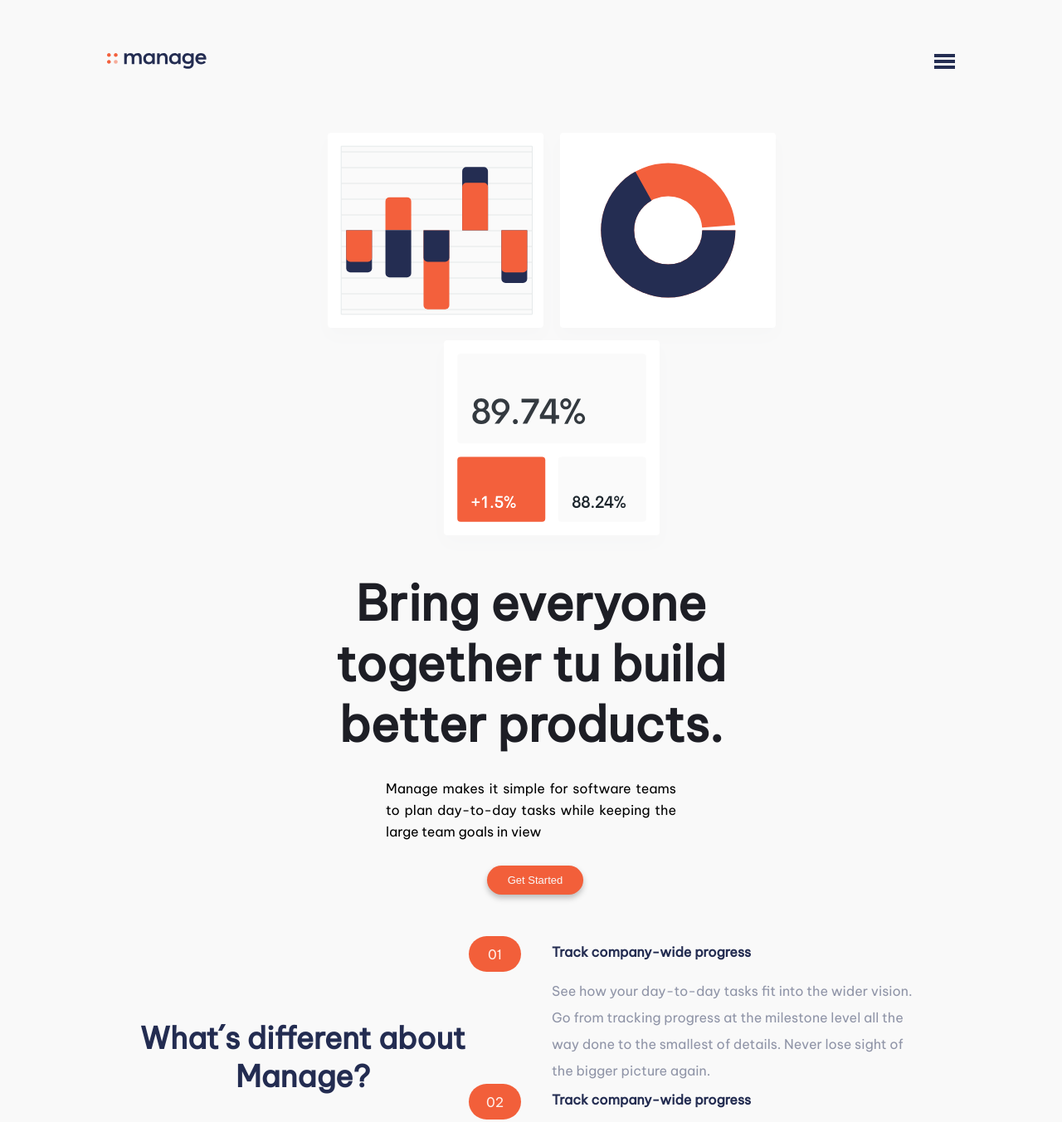
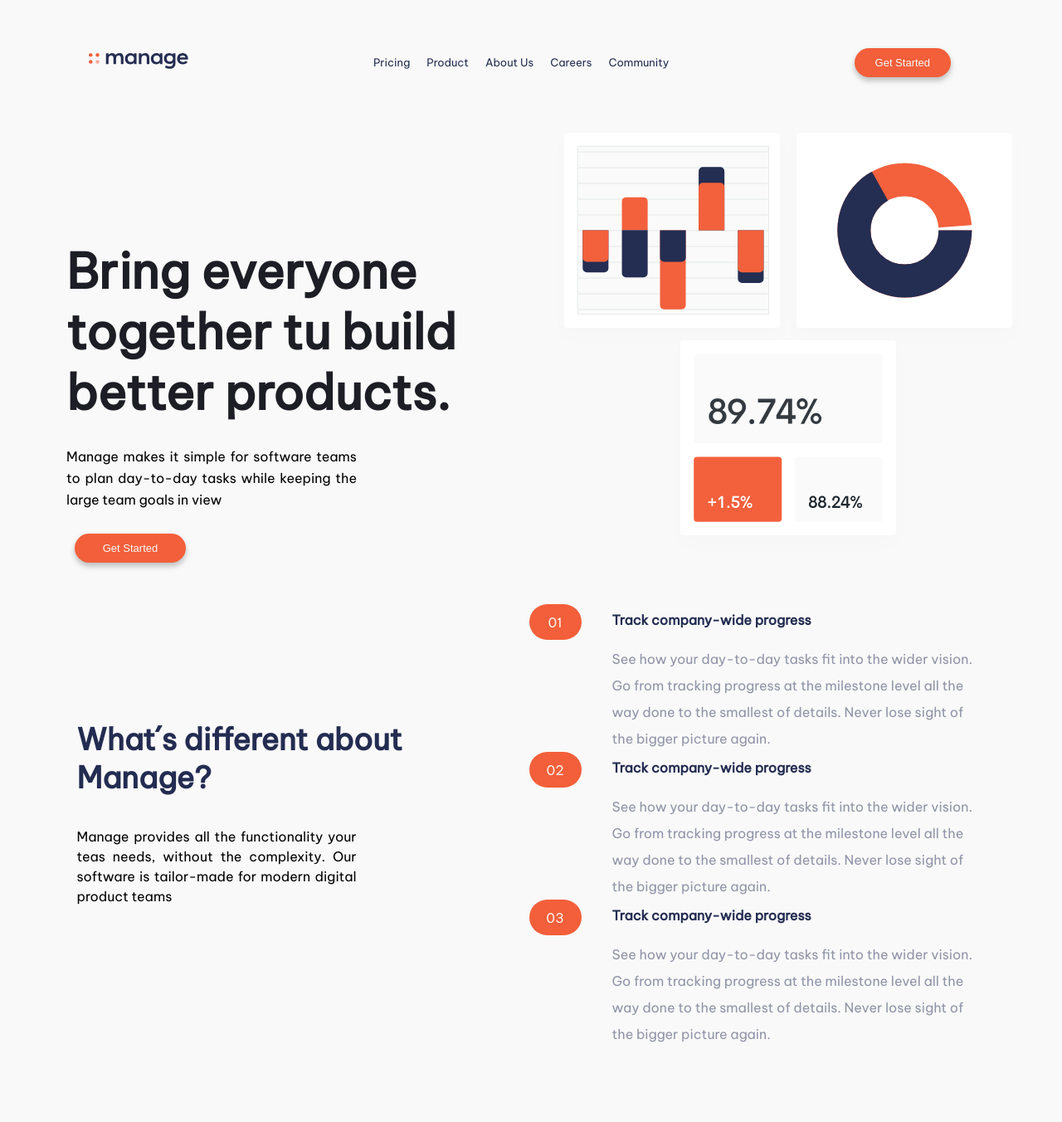
Before and after one commit to Goncar29/manage, a plain HTML site: page index.html in a window 1280 px wide. Shown: the top 1352 px of the page at 83% size. Drawn offline with Linux system fonts and the light colour scheme.

Commit message:
Se hacen ajustes de tamaño y se logra minimizar el media queries

```diff
--- a/index.html
+++ b/index.html
@@ -27,8 +27,8 @@
                 <li>Community</li>
             </ul>
         </nav>
-        <button class="menu">Get Started</button>
         <div class="menu__nav">
+            <button class="menu">Get Started</button>
             <img src="./imagenes/icon-hamburger.svg" alt="Menu">
         </div>
     </header>
--- a/style.css
+++ b/style.css
@@ -52,13 +52,10 @@ header nav ul li {
     display: flex;
     font-size: 1.3rem;
     justify-content: space-around;
-    padding: 1.0rem;
+    padding: 1rem;
 }
 
-header nav ul li:hover {
-    cursor: pointer;
-    color: var(--variante-gris-claro);
-}
+
 
 /* Header - Button*/
 
@@ -73,11 +70,8 @@ header button {
     max-width: 13.4rem;
     padding: 1.0rem 2.5rem;
 }
-header button:hover {
-    cursor: pointer;
-    background-color: var(--rojo-botonesHover);
-}
-header .menu__nav {
+
+header .menu__nav img {
     visibility: hidden;
 }
 
@@ -88,14 +82,14 @@ header .menu__nav {
     display: flex;
     font-size: 1.6rem;
     justify-content: space-around;
-    padding: 0 6rem 0 7rem;
+    padding: 0 0 0 4rem;
 }
 
 .first-section {
     display: flex;
-    width: 100%;
     flex-direction: column;
     text-align: justify;
+    min-width: 30rem;
     max-width: 50rem;
     padding-top: 14rem;
     padding-bottom: 5.0rem;
@@ -130,10 +124,7 @@ header .menu__nav {
     padding: 1rem 2.5rem;
     margin-left: 1rem;
 }
-.first-section button:hover {
-    cursor: pointer;
-    background-color: var(--rojo-botonesHover);
-}
+
 
 /* Main - Box 1*/
     /*Second section*/
@@ -141,12 +132,12 @@ header .menu__nav {
 .second-section {
     display: flex;
     justify-content:center;
+    object-fit: scale-down;
 }
 
 .second-section img {
     display: flex;
     top: 22rem;
-    padding-left: 5rem;
     max-width: 63rem;
     max-height: 52.5rem;
 }
@@ -156,21 +147,25 @@ header .menu__nav {
 
 .box-section-2 {
     display: flex;
-    flex-wrap: wrap;
-    justify-content: space-between;
     font-size: 1.6rem;
+    justify-content: space-around;
+    margin: 0 2rem 0 2rem;
 }
 
-.third-section {
-    display: flex;
+.third-section {display: flex;
+    width: 100%;
     flex-direction: column;
+    text-align: justify;
+    max-width: 40rem;
+    padding-top: 14rem;
+    padding-bottom: 5rem;
 }
 
 .third-section h2 {
     color: var(--azul-oscuro);
     display: flex;
     font-size: 3.6rem;
-    font-weight: 700;
+    font-weight: 70rem;
     text-align: left;
     width: 40rem;
 }
@@ -309,10 +304,6 @@ Fourth section */
         max-width: 13.4rem;
         padding: 1rem 2.5rem;
     }
-    .box-section-3 button:hover {
-        cursor: pointer;
-        background-color:var(--rojo-botonesHover);
-    }
 
 /* Main - Box 4*/
 
@@ -348,10 +339,7 @@ Fourth section */
     padding: 1.0rem 2.5rem;
 }
 
-.box-section-4 button:hover {
-    cursor: pointer;
-    color: var(--rojo-botonesHover);
-}
+
 
 /* Footer*/
 
@@ -383,10 +371,6 @@ footer {
     justify-content: space-between;
     padding: 7rem 0 0 0;
 }
-.box-footer .box-footer-icon a img:hover {
-    cursor: pointer;
-    filter: opacity(0.4) drop-shadow(0 0 0 red);
-}
 
     /* List*/
 
@@ -415,10 +399,7 @@ footer {
     list-style: none;
 }
 
-.box-list li:hover{
-        cursor: pointer;
-        color: var(--rojo-brillante);
-}
+
     /* Input*/
 .box-input {
     display: flex;
@@ -455,18 +436,49 @@ footer {
     font-weight: 50rem;
     padding: 7.4rem 0 0 5rem;
 }
+
+/* HOVER */
+
+header button:hover {
+    cursor: pointer;
+    background-color: var(--rojo-botonesHover);
+}
+header nav ul li:hover {
+    cursor: pointer;
+    color: var(--rojo-botonesHover);
+}
+.first-section button:hover {
+    cursor: pointer;
+    background-color: var(--rojo-botonesHover);
+}
+.box-section-3 button:hover {
+    cursor: pointer;
+    background-color:var(--rojo-botonesHover);
+}
+.box-section-4 button:hover {
+    cursor: pointer;
+    color: var(--rojo-botonesHover);
+}
+.box-footer .box-footer-icon a img:hover {
+    cursor: pointer;
+    filter: opacity(0.4) drop-shadow(0 0 0 red);
+}
+.box-list li:hover{
+    cursor: pointer;
+    color: var(--rojo-brillante);
+}
 .box-input button:hover {
     cursor: pointer;
     background-color:var(--rojo-botonesHover);
 }
 
 
-@media (max-width:1000rem) {
+@media (max-width:850px) {
     header nav, .menu {
         visibility: hidden;
         width: 5rem;
     }
-    header .menu__nav {
+    header .menu__nav img{
         visibility:visible;
     }
 
@@ -492,7 +504,6 @@ footer {
     .first-section h1 {
         text-align: center;
     }
-
     .box-section-2{
         display: flex;
         flex-wrap: wrap;
@@ -520,13 +531,11 @@ footer {
         display: hidden;
         visibility: hidden;
     }
-
     .box-section-3 .carrusel {
         display: flex;
         flex-direction: row;
         justify-content: center;
     }
-
     .box-section-3 .carrusel .point {
         border: 0.2rem solid var(--rojo-brillante);
         border-radius: 50%;
@@ -534,7 +543,6 @@ footer {
         margin: 3rem 0.3rem 6rem 0.3rem;
         width: 1rem;
     }
-
     .box-section-3 button {
         margin-top: 0;
     }
@@ -558,10 +566,6 @@ footer {
         justify-content: space-between;
         width: 30rem;
     }
-    .box-footer .box-footer-icon a img:hover {
-        cursor: pointer;
-        filter: opacity(0.4) drop-shadow(0 0 0 red);
-    }
     .box-list .list-1 {
         color: var(--variante-gris-claro);
         display: flex;
@@ -571,10 +575,6 @@ footer {
         height: 13rem;
         list-style: none;
         padding: 0rem 10rem 0 0;
-    }
-    .box-list li:hover{
-        cursor: pointer;
-        color: var(--rojo-brillante);
     }
     .box-footer{
         display: flex;
@@ -593,4 +593,12 @@ footer {
         padding: 33rem 0 0 2rem;
         align-items: center;
     }
+    .box-footer .box-footer-icon a img:hover {
+        cursor: pointer;
+        filter: opacity(0.4) drop-shadow(0 0 0 red);
+    }
+    .box-list li:hover{
+        cursor: pointer;
+        color: var(--rojo-brillante);
+    }
 }
```
